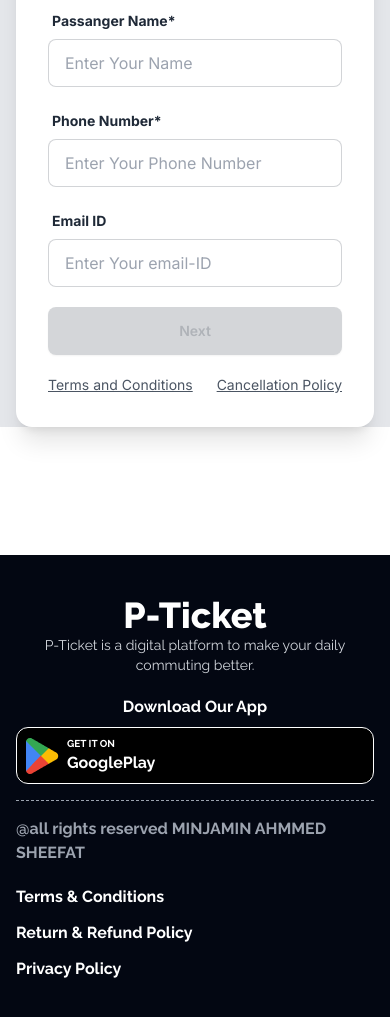
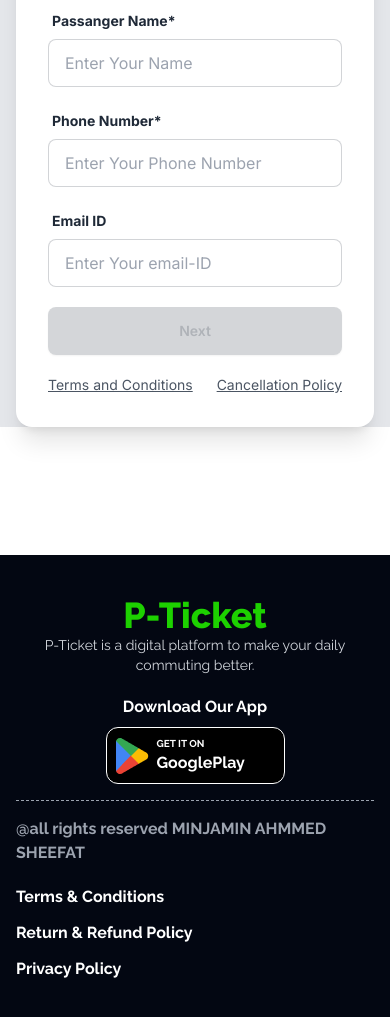
Before and after one commit to minjamin-ahmmed/smart-ticketing, a plain HTML site: page index.html in a window 390 px wide. Shown: the part 4213-5230 px from the top of the page. Drawn offline with nearby package versions, Linux system fonts and the light colour scheme.

Commit message:
added a colour

```diff
--- a/index.html
+++ b/index.html
@@ -507,14 +507,14 @@
 
       <div class="lg:flex lg:justify-between lg:items-center">
         <div class="mb-5 lg:mb-0">
-          <h1 class="text-white text-4xl font-extrabold text-center lg:text-start">P-Ticket</h1>
+          <h1 class="text-4xl font-extrabold text-center lg:text-start text-[#1DD100]">P-Ticket</h1>
           <p class="text-gray-300 text-sm text-center lg:text-start">P-Ticket is a digital platform to make your daily commuting better.</p>
         </div>
 
         <div>
           <h3 class="font-bold text-white mb-2 text-center lg:text-start">Download Our App</h3>
 
-          <div class="flex items-center gap-x-2 p-2 border border-white rounded-xl bg-black">
+          <div class="flex items-center gap-x-2 p-2 border border-white rounded-xl bg-black w-1/2 mx-auto lg:mx-0 lg:w-full">
             <div>
               <img src="images/playstore.png" alt="">
             </div>
```
